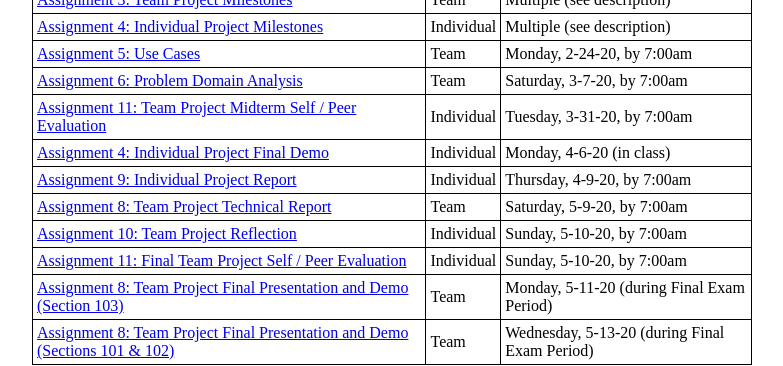
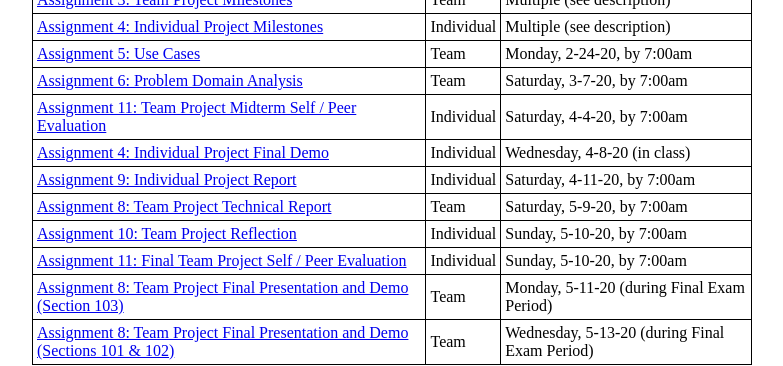
Before and after one commit to ycpcs/cs320-spring2020, a Jekyll site: the page built from assign/index.md, in a window 1280 px wide. Shown: the part 244-610 px from the top of the page, without its empty margins (248-1031 px from the left). Built offline with Jekyll 4.4.1, drawn with Linux system fonts in a browser that asks for light colours.

Commit message:
updated due dates

```diff
--- a/assign/index.md
+++ b/assign/index.md
@@ -15,9 +15,9 @@ Assignment | Type | Due
 [Assignment 4: Individual Project Milestones](assign04.html) | Individual | Multiple (see description)
 [Assignment 5: Use Cases](assign05.html) | Team | Monday, 2-24-20, by 7:00am
 [Assignment 6: Problem Domain Analysis](assign06.html) | Team | Saturday, 3-7-20, by 7:00am
-[Assignment 11: Team Project Midterm Self / Peer Evaluation](assign11.html) | Individual | Tuesday, 3-31-20, by 7:00am
-[Assignment 4: Individual Project Final Demo](assign04.html) | Individual | Monday, 4-6-20 (in class)
-[Assignment 9: Individual Project Report](assign09.html) | Individual | Thursday, 4-9-20, by 7:00am
+[Assignment 11: Team Project Midterm Self / Peer Evaluation](assign11.html) | Individual | Saturday, 4-4-20, by 7:00am
+[Assignment 4: Individual Project Final Demo](assign04.html) | Individual | Wednesday, 4-8-20 (in class)
+[Assignment 9: Individual Project Report](assign09.html) | Individual | Saturday, 4-11-20, by 7:00am
 [Assignment 8: Team Project Technical Report](assign08.html) | Team | Saturday, 5-9-20, by 7:00am
 [Assignment 10: Team Project Reflection](assign10.html) | Individual | Sunday, 5-10-20, by 7:00am
 [Assignment 11: Final Team Project Self / Peer Evaluation](assign11.html) | Individual | Sunday, 5-10-20, by 7:00am
```
